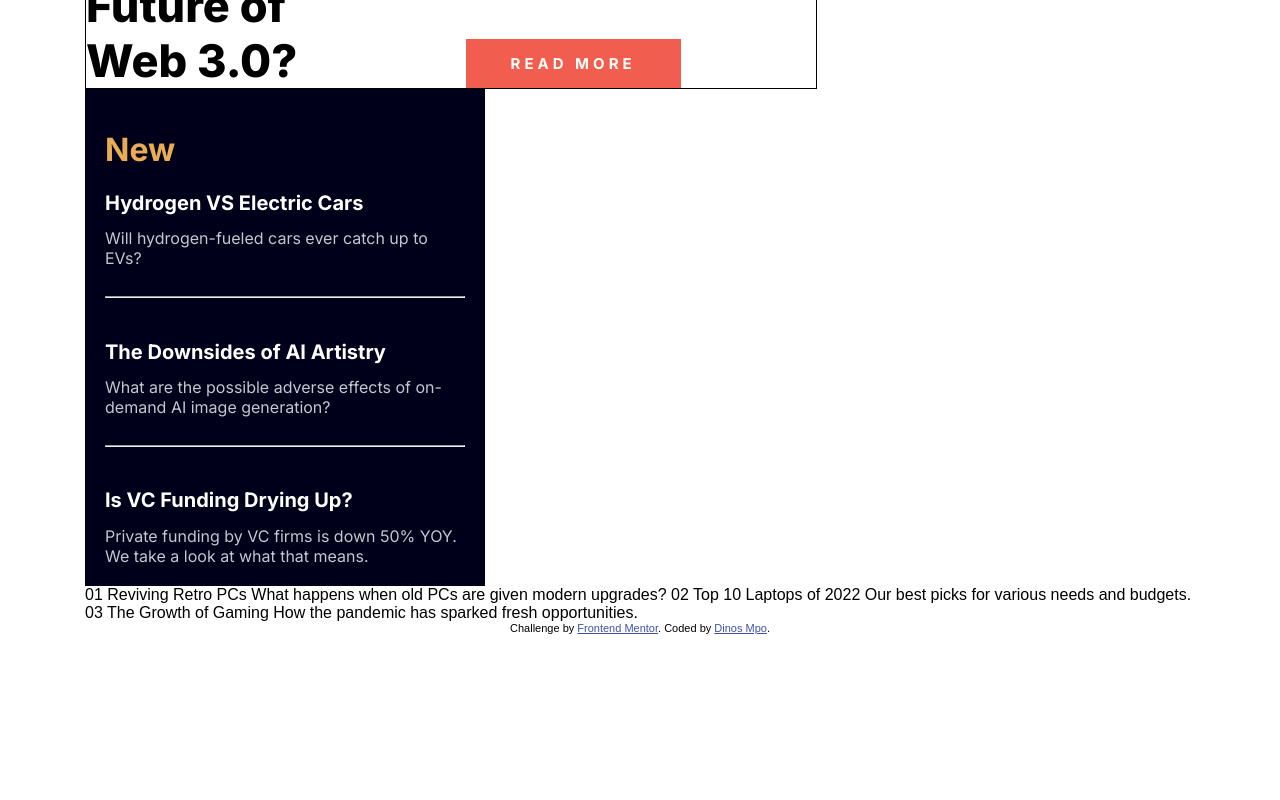
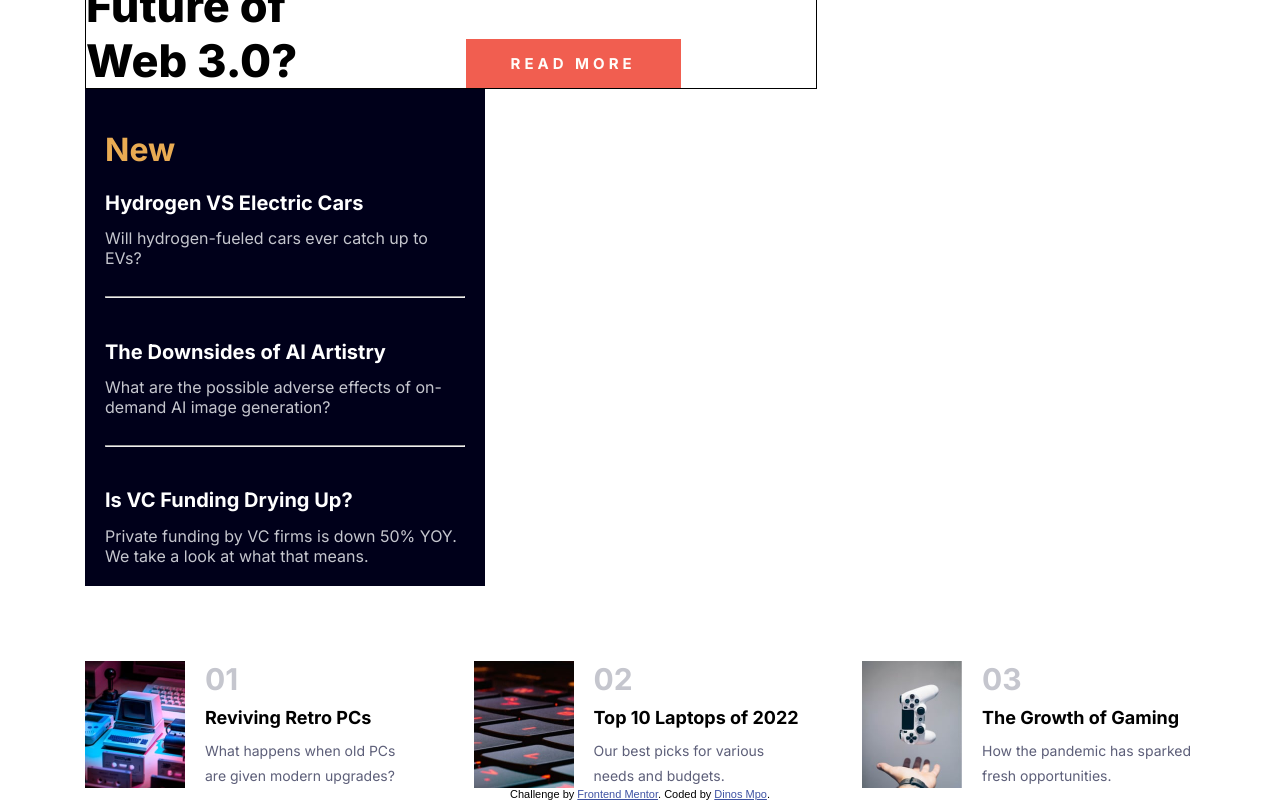
Before and after one commit to DinosMpo/Frontend-mentor-news-homepage, a React (Create React App) app: page / in a window 1280 px wide. Shown: the part 483-1283 px from the top of the page. Before the commit the page ends 1117 px from the top, so only its background shows below. Built offline with nearby package versions, Linux system fonts and the light colour scheme.

Commit message:
creating the bottom section component

```diff
--- a/src/BottomSection/BottomSection.css
+++ b/src/BottomSection/BottomSection.css
@@ -0,0 +1,80 @@
+.bottom-section {
+	display: flex;
+	justify-content: space-between;
+	font-family: 'Inter', sans-serif;
+	padding-top: 75px;
+	order: 2;
+	flex-grow: 1;
+	width: 100%;
+}
+
+.bottom-news {
+	width: 30%;
+}
+
+.bottom-news-image {
+	display: block;
+	float: left;
+	margin-right: 20px;
+}
+
+.bottom-news-image img {
+	display: block;
+	height: 127px;
+}
+
+.bottom-news-wrapper {
+
+}
+
+.bottom-news-number {
+	font-size: 30px;
+	color: hsl(233, 8%, 79%);
+	font-weight: 700;
+}
+
+.bottom-news-title {
+	font-weight: 700;
+	margin-top: 10px;
+	margin-bottom: 10px;
+	font-size: 18px;
+	cursor: pointer;
+}
+
+.bottom-news-title:hover {
+	color: hsl(5, 85%, 63%);
+}
+
+.bottom-news-description {
+	color: hsl(236, 13%, 42%);
+	font-size: 14px;
+	line-height: 25px;
+}
+
+@media only screen and (max-width: 749px) {
+    .bottom-section {
+		padding-top: 65px;
+		width: 100%;
+		flex-direction: column;
+		row-gap: 20px;
+    }
+
+    .bottom-news {
+		width: 100%;
+		display: block;
+	}
+
+	.bottom-news-image {
+		display: inline-block;
+
+	}
+
+	.bottom-news-image img {
+/*		display: inline-block;*/
+
+	}
+
+	.bottom-news-description {
+/*		border: 1px solid black;*/
+	}
+}
--- a/src/BottomSection/BottomSection.js
+++ b/src/BottomSection/BottomSection.js
@@ -4,17 +4,50 @@ import './BottomSection.css';
 export default function BottomSection() {
 	return (
 		<div className='bottom-section'>
+            <div className='bottom-news'>
+                <div className='bottom-news-image'><img src='assets/images/image-retro-pcs.jpg' /></div>
+                <div className='bottom-news-wrapper'>
+                    <div className='bottom-news-number'>
                         01
+                    </div>
+                    <div className='bottom-news-title'>
                         Reviving Retro PCs
+                    </div>
+                    <div className='bottom-news-description'>
                         What happens when old PCs are given modern upgrades?
+                    </div>
+                </div>
+            </div>
 
+            <div className='bottom-news'>
+                <div className='bottom-news-image'><img src='assets/images/image-top-laptops.jpg' /></div>
+                <div className='bottom-news-wrapper'>
+                    <div className='bottom-news-number'>
                         02
+                    </div>
+                    <div className='bottom-news-title'>
                         Top 10 Laptops of 2022
+                    </div>
+                    <div className='bottom-news-description'>
                         Our best picks for various needs and budgets.
+                    </div>
+                </div>
+            </div>
 
+            <div className='bottom-news'>
+                <div className='bottom-news-image'><img src='assets/images/image-gaming-growth.jpg' /></div>
+                <div className='bottom-news-wrapper'>
+                    <div className='bottom-news-number'>
                         03
+                    </div>
+                    <div className='bottom-news-title'>
                         The Growth of Gaming
+                    </div>
+                    <div className='bottom-news-description'>
                         How the pandemic has sparked fresh opportunities.
+                    </div>
+                </div>
+            </div>
         </div>
 	)
 }
```
Lines whose indentation alone changed are shown as unchanged.
